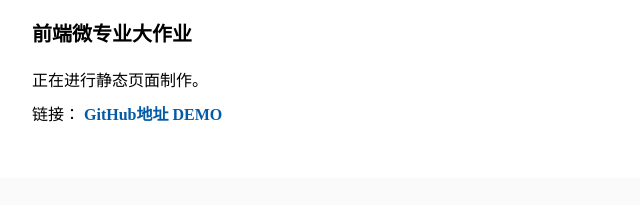
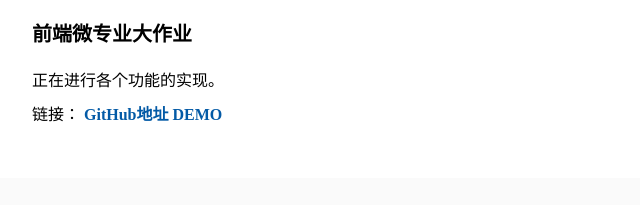
Before and after one commit to maoqxm/maoqxm.github.io, a plain HTML site: page index.html in a window 1280 px wide. Shown: the part 924-1129 px from the top of the page, 118-758 px from the left. Drawn offline with Linux system fonts and the light colour scheme.

Commit message:
resume update

```diff
--- a/index.html
+++ b/index.html
@@ -82,7 +82,7 @@
                         </li>
                         <li class="project homework">
                             <h3>前端微专业大作业</h3>
-                            <p class="project_introduce">正在进行静态页面制作。</p>
+                            <p class="project_introduce">正在进行各个功能的实现。</p>
                             <p class="project_link">链接：
                                 <a href="https://github.com/zyxyz123/Netease-homework" target="_blank">GitHub地址</a>
                                 <a href="http://zyxyz123.github.io/Netease-homework" target="_blank">DEMO</a>
```
